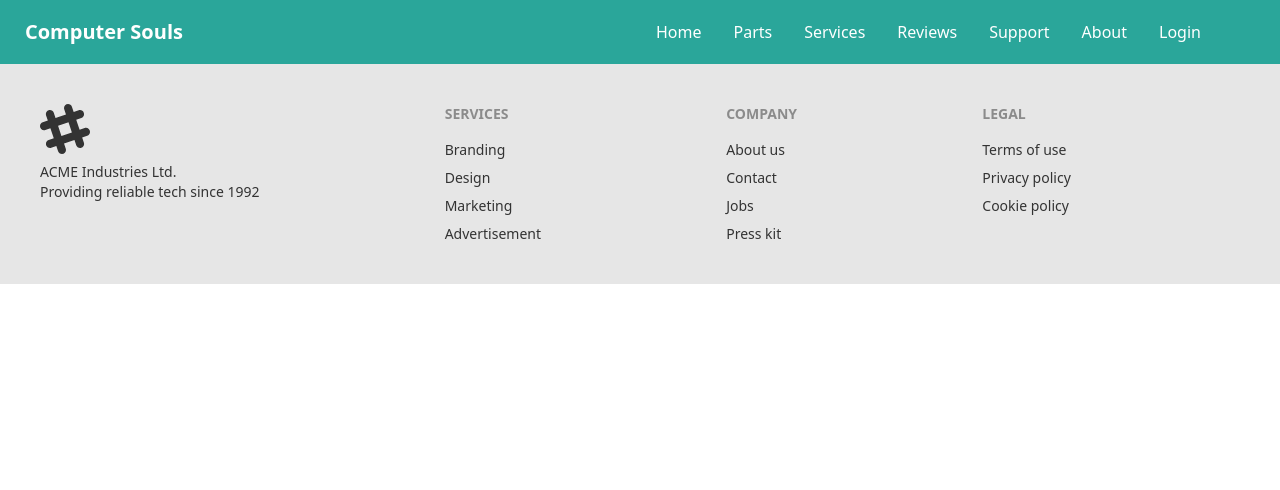
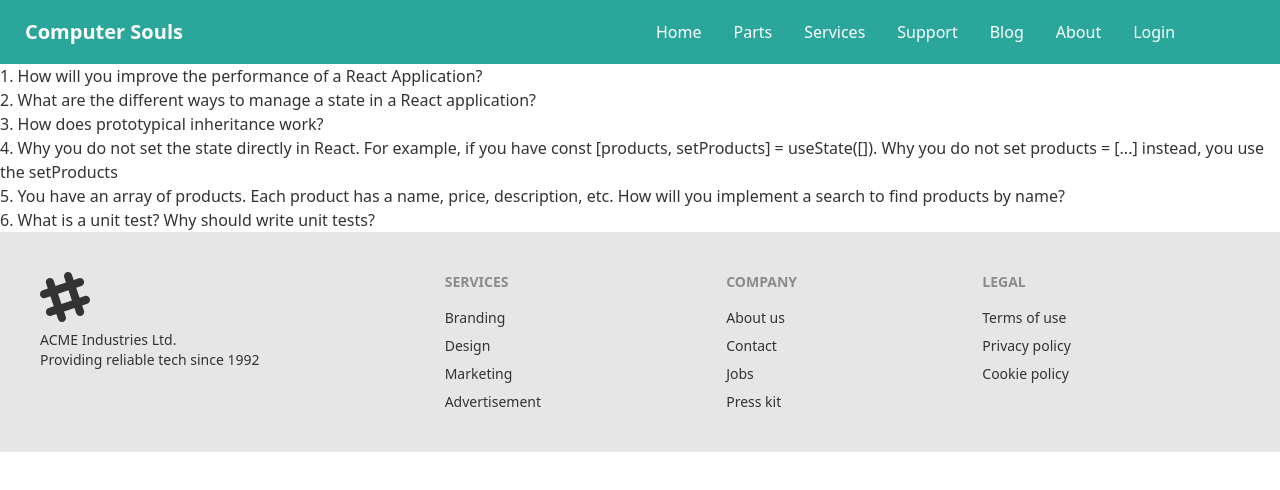
Before and after one commit to S1Emon/computer-manufacturer-client, a React (Create React App) app: page /blogs in a window 1280 px wide. Shown: the top 490 px of the page. Built offline with nearby package versions, Linux system fonts and the light colour scheme; no server answers.

Commit message:
Not FOund added

```diff
--- a/src/App.js
+++ b/src/App.js
@@ -6,11 +6,14 @@
 import Register from "./Pages/Login/Register";
 import BuyNow from "./Pages/Parts/BuyNow";
 import Parts from "./Pages/Parts/Parts";
-import Footer from "./Pages/Shared/Footer";
 import Navbar from "./Pages/Shared/Navbar";
 import PrivateRoute from "./PrivateRoute/PrivateRoute";
 import { ToastContainer } from 'react-toastify';
 import 'react-toastify/dist/ReactToastify.css';
+import Blog from "./Pages/Blog/Blog";
+import NotFound from "./Pages/Shared/NotFound";
+import Dashboard from "./Pages/Dashboard/Dashboard";
+
 
 function App() {
   return (
@@ -24,12 +27,20 @@
             <BuyNow />
           </PrivateRoute>}>
         </Route>
+        <Route path="dashboard" element={
+          <PrivateRoute>
+            <Dashboard>
+
+            </Dashboard>
+          </PrivateRoute>}>
+        </Route>
         <Route path="services" element={<Services></Services>}></Route>
         <Route path="login" element={<Login></Login>}></Route>
         <Route path="register" element={<Register></Register>}></Route>
+        <Route path="blogs" element={<Blog></Blog>}></Route>
         <Route path="about" element={<About></About>}></Route>
+        <Route path="*" element={<NotFound></NotFound>}></Route>
       </Routes>
-      <Footer></Footer>
       <ToastContainer></ToastContainer>
     </div>
   );
--- /dev/null
+++ b/src/Pages/Blog/Blog.js
@@ -0,0 +1,35 @@
+import React from 'react';
+import Footer from '../Shared/Footer'
+
+const Blog = () => {
+    return (
+        <div>
+            <div>
+                <h3>1. How will you improve the performance of a React Application?</h3>
+            </div>
+
+            <div>
+                <h3>2. What are the different ways to manage a state in a React application?</h3>
+            </div>
+
+            <div>
+                <h3>3. How does prototypical inheritance work?</h3>
+            </div>
+
+            <div>
+                <h3>4. Why you do not set the state directly in React. For example, if you have const [products, setProducts] = useState([]). Why you do not set products = [...] instead, you use the setProducts</h3>
+            </div>
+
+            <div>
+                <h3>5. You have an array of products. Each product has a name, price, description, etc. How will you implement a search to find products by name?
+                </h3>
+            </div>
+            <div>
+                <h3>6. What is a unit test? Why should write unit tests?</h3>
+            </div>
+            <Footer></Footer>
+        </div>
+    )
+};
+
+export default Blog;
--- /dev/null
+++ b/src/Pages/Dashboard/Dashboard.js
@@ -0,0 +1,11 @@
+import React from 'react';
+
+const Dashboard = () => {
+    return (
+        <div>
+            <h2>This is DashBoard</h2>
+        </div>
+    );
+};
+
+export default Dashboard;
--- a/src/Pages/Home/Home.js
+++ b/src/Pages/Home/Home.js
@@ -6,16 +6,34 @@
 import { FaLongArrowAltRight } from 'react-icons/fa';
 import { Link } from 'react-router-dom';
 import Summary from './Summary';
-import Parts from '../Parts/Parts'
+import Footer from '../Shared/Footer';
+import useParts from '../../hooks/useParts';
+import Part from '../Parts/Part';
 
 const Home = () => {
-    const [services] = useServices()
+    const [services] = useServices();
     const services1 = services?.slice(0, 3);
+    const [parts] = useParts();
+    const parts1 = parts?.slice(0, 3);
     return (
         <div>
             <Banner></Banner>
             <NewInfo></NewInfo>
-            <Parts></Parts>
+            <div className='container mx-auto my-16'>
+                <div className='text-center mb-8'>
+                    <h3 className='text-accent-focus font-bold text-xl uppercase'>Our Parts</h3>
+                    <h1 className='text-3xl font-bold'>What We Manufacture</h1>
+                </div>
+                <div className='grid grid-cols-1 lg:grid-cols-3 gap-5'>
+                    {
+                        parts1?.map(part => <Part key={part._id} part={part}></Part>)
+                    }
+                </div>
+                <div className='my-5 flex justify-center'>
+                    <Link to='parts' className='font-semibold text-accent-focus'>See More</Link> <span className='text-2xl ml-1 text-accent-focus'><FaLongArrowAltRight></FaLongArrowAltRight></span>
+                </div>
+            </div>
+
             <div className='container mx-auto'>
                 <div className='text-center mb-8'>
                     <h3 className='text-accent-focus font-bold text-xl uppercase'>Our Services</h3>
@@ -31,6 +49,7 @@
                 </div>
             </div>
             <Summary></Summary>
+            <Footer></Footer>
         </div>
     );
 };
--- a/src/Pages/Home/Service.js
+++ b/src/Pages/Home/Service.js
@@ -8,9 +8,9 @@
             <div className="card-body">
                 <h2 className="card-title">{name}</h2>
                 <p>{details}</p>
-                {/* <div className="card-actions justify-center">
-                    <button className="btn btn-primary">Book Now</button>
-                </div> */}
+                <div className='items-center text-center'>
+                    <button className="btn bg-accent-focus btn-sm btn-wide text-white">Book Now</button>
+                </div>
             </div>
         </div>
     );
--- a/src/Pages/Home/Services.js
+++ b/src/Pages/Home/Services.js
@@ -1,9 +1,11 @@
 import React from 'react';
 import useServices from '../../hooks/useServices';
+import Footer from '../Shared/Footer';
 import Service from './Service';
 const Services = () => {
     const [services] = useServices()
     return (
+        <div>
             <div className='my-16 container mx-auto'>
                 <div className='text-center mb-8'>
                     <h3 className='text-accent-focus font-bold text-xl uppercase'>Our Services</h3>
@@ -15,6 +17,9 @@
                     }
                 </div>
             </div>
+            <Footer></Footer>
+        </div>
+
     );
 };
 
--- a/src/Pages/Parts/BuyingModal.js
+++ b/src/Pages/Parts/BuyingModal.js
@@ -9,7 +9,7 @@
 
     const handleBuying = event => {
         event.preventDefault();
-        const order = event.target.order.value
+        const order = event.target.order.value;
         const phone = event.target.phone.value;
         const buying = {
             buyPartId: _id,
@@ -17,8 +17,8 @@
             customerName: user.displayName,
             email: user?.email,
             phone: phone,
-            order: order,
-            price: price
+            quantity: order,
+            price: price * order
         }
 
         fetch('http://localhost:5000/orders', {
@@ -30,11 +30,11 @@
         })
             .then(res => res.json())
             .then(data => {
-                if (data.success) {
-                    toast(`Your order is placed ${name}`)
+                if (!data.success) {
+                    toast.success(`Your order is placed ${name}`)
                 }
                 else {
-                    toast.error(`Already have and appointment on ${data.booking?.date} at ${data.booking?.slot}`)
+                    toast.error(`Error to Placed ${name}`)
                 }
                 setBuyPart(null);
             });
--- a/src/Pages/Parts/Part.js
+++ b/src/Pages/Parts/Part.js
@@ -21,7 +21,7 @@
                 <p>Minimum Order: {quantity}</p>
                 <p>Available Quantity: {available}</p>
                 <div>
-                    <button className="btn bg-accent-focus text-white" onClick={() => handleNavigate(_id)}>Buy Now</button>
+                    <button className="btn bg-accent-focus btn-wide btn-sm text-white" onClick={() => handleNavigate(_id)}>Buy Now</button>
                 </div>
             </div>
         </div>
--- a/src/Pages/Parts/Parts.js
+++ b/src/Pages/Parts/Parts.js
@@ -1,10 +1,12 @@
 import React from 'react';
 import useParts from '../../hooks/useParts';
+import Footer from '../Shared/Footer';
 import Part from './Part';
 
 const Parts = () => {
     const [parts] = useParts()
     return (
+        <div>
             <div className='container mx-auto my-16'>
                 <div className='text-center mb-8'>
                     <h3 className='text-accent-focus font-bold text-xl uppercase'>Our Parts</h3>
@@ -16,6 +18,8 @@
                     }
                 </div>
             </div>
+            <Footer></Footer>
+        </div>
     );
 };
 
--- a/src/Pages/Shared/Navbar.js
+++ b/src/Pages/Shared/Navbar.js
@@ -14,8 +14,8 @@
         <li><Link to="/">Home</Link></li>
         <li><Link to="/parts">Parts</Link></li>
         <li><Link to="/services">Services</Link></li>
-        <li><Link to="/reviews">Reviews</Link></li>
         <li><Link to="/support">Support</Link></li>
+        <li><Link to="/blogs">Blog</Link></li>
         <li><Link to="/about">About</Link></li>
         <li>{user ? <button onClick={logout} className='btn btn-ghost'>Log Out</button> : <Link to="/login">Login</Link>}</li>
     </>
--- /dev/null
+++ b/src/Pages/Shared/NotFound.js
@@ -0,0 +1,14 @@
+import React from 'react';
+
+const NotFound = () => {
+    return (
+        <div className='text-center my-20' >
+
+            <h1 className='text-red-600 text-9xl font-extrabold '>404</h1>
+            <h3 className='text-4xl font-bold'>Page not found!</h3>
+
+        </div >
+    );
+};
+
+export default NotFound;
```
Lines whose indentation alone changed are shown as unchanged.
